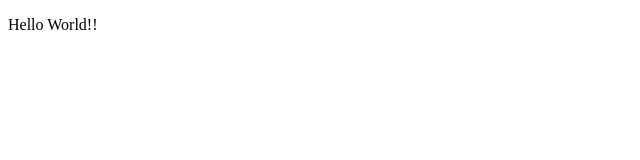
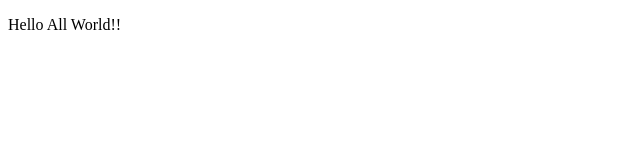
Before and after one commit to pro100verstka/test, a plain HTML site: page index.html in a window 1280 px wide. Shown: the full height of the page, 0-640 px from the left. Drawn offline with Linux system fonts and the light colour scheme.

Commit message:
Изменение параграфа

```diff
--- a/index.html
+++ b/index.html
@@ -6,7 +6,7 @@
 	<title>JavaScript</title>
 </head>
 <body>
-	<p>Hello World!!</p>
+	<p>Hello All World!!</p>
 	<script src="js/script.js"></script>
 </body>
 </html>
```
